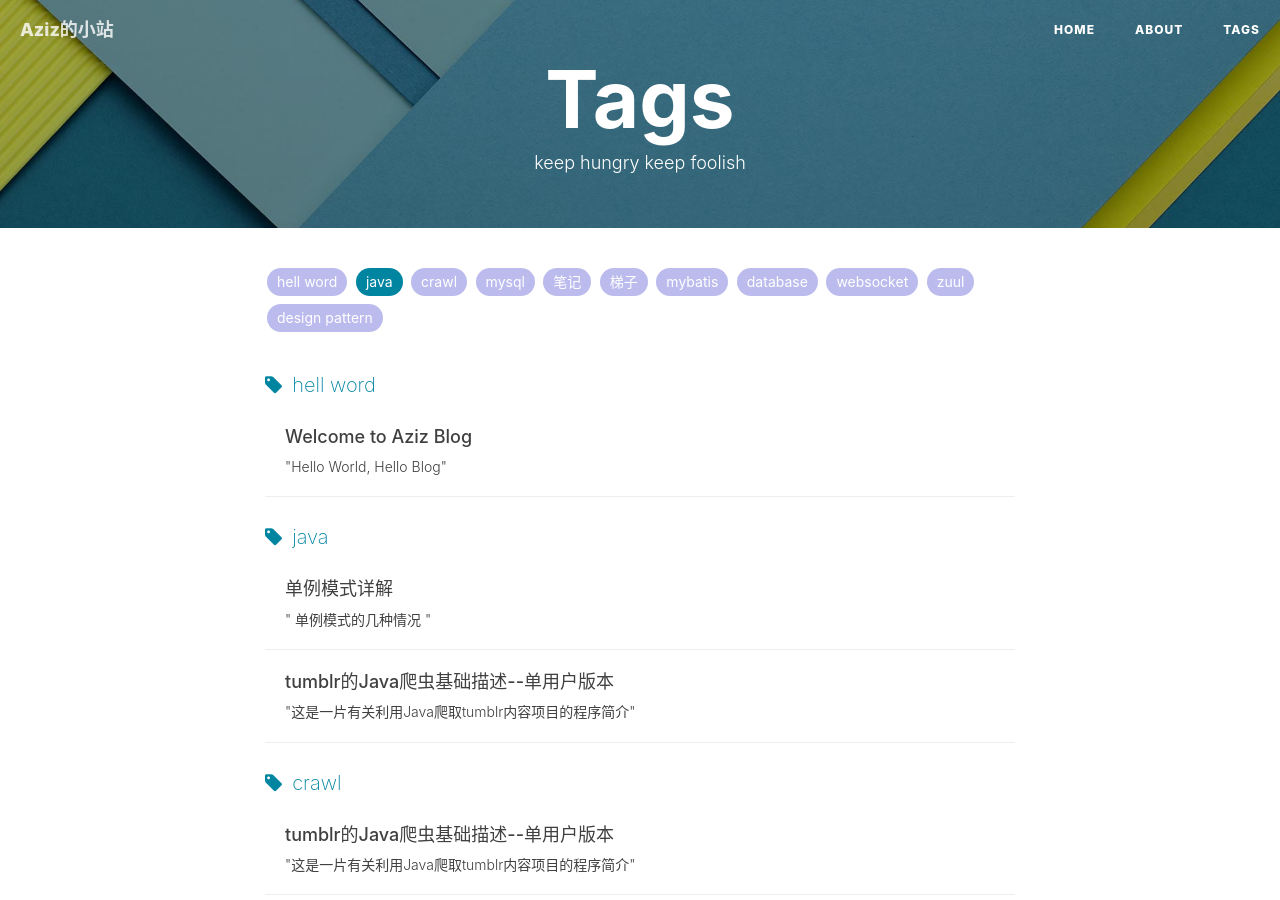
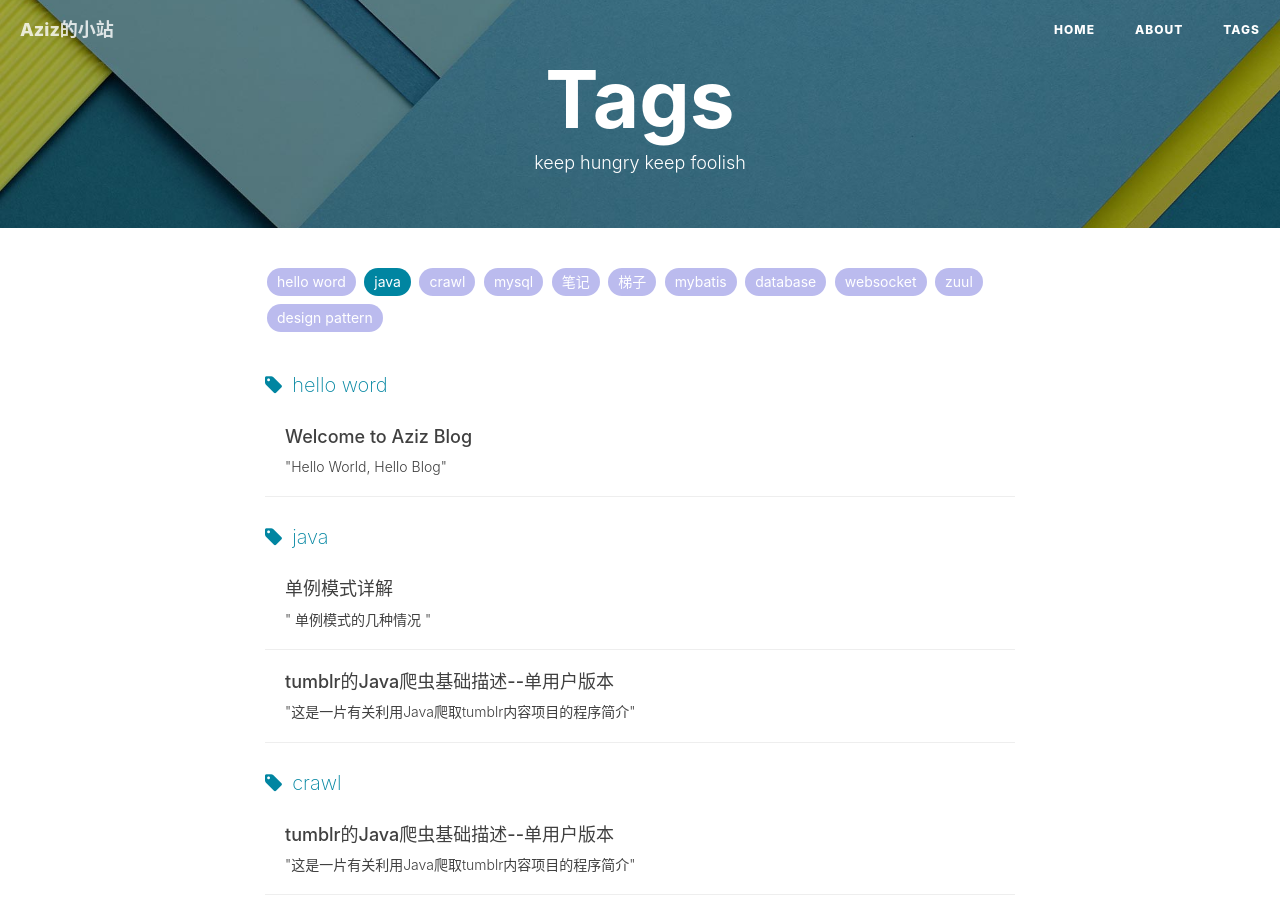
Before and after one commit to seolin/seolin.github.io, a Jekyll site: the page built from tags.html, in a window 1280 px wide and 900 px high. Built offline with Jekyll 4.4.1, drawn with Linux system fonts in a browser that asks for light colours.

Commit message:
hello world

```diff
--- a/_posts/2018-08-11-hello.markdown
+++ b/_posts/2018-08-11-hello.markdown
@@ -6,7 +6,7 @@ date:       2018-08-11
 author:     "Aziz"
 header-img: "img/post-bg-2015.jpg"
 tags:
-    - hell word
+    - hello word
 ---
 
 > “Yeah It's on. ”
```
